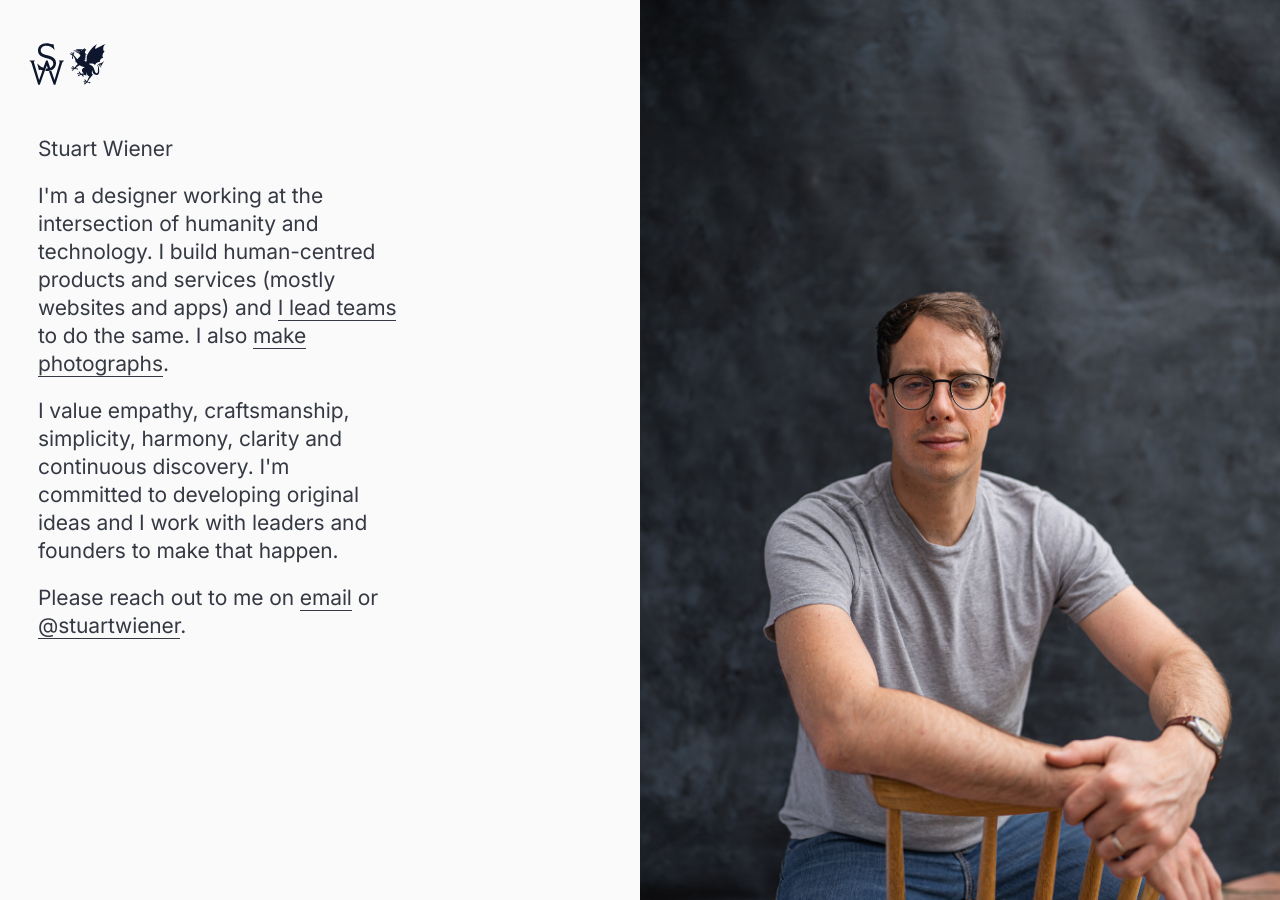
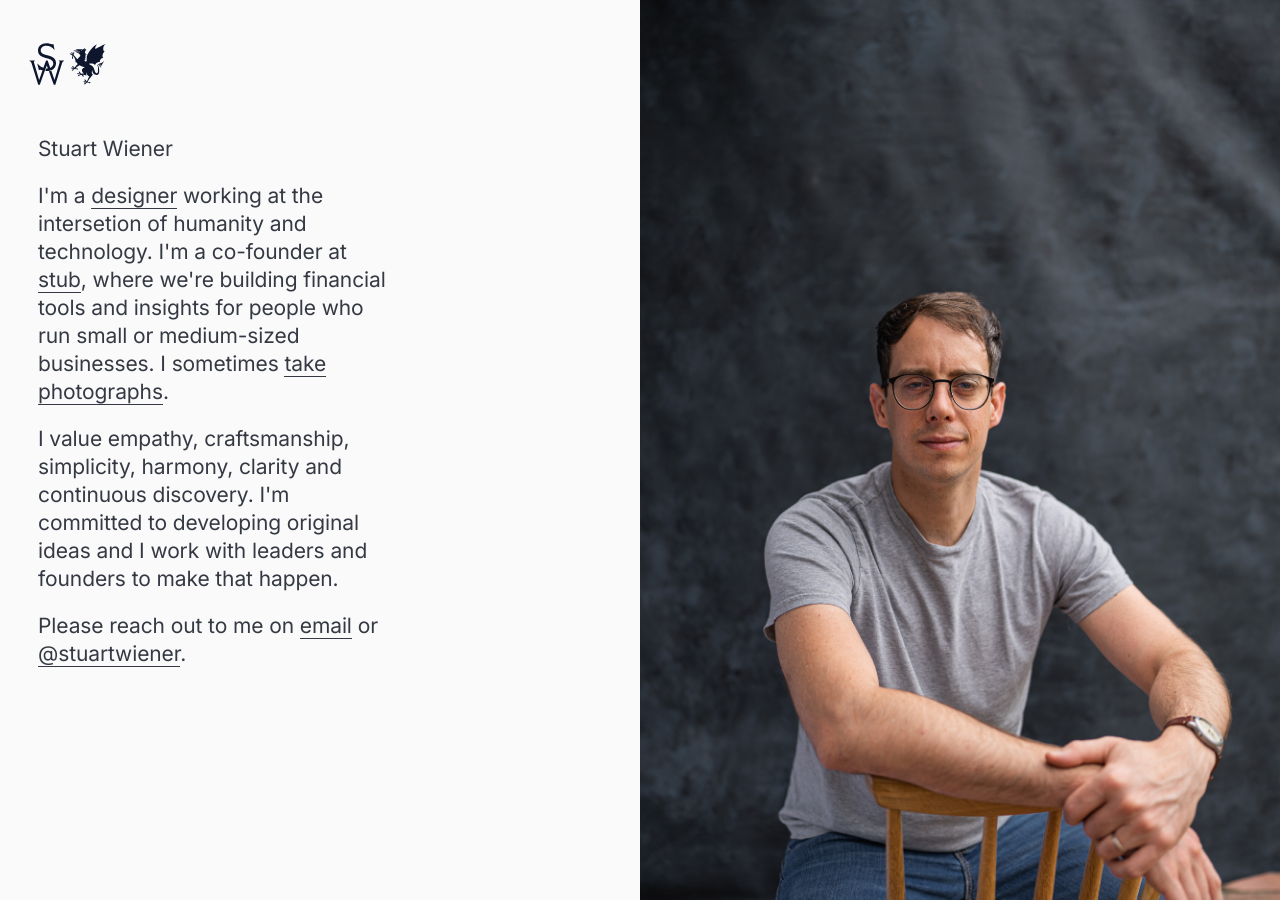
Before and after one commit to stuartwiener/stuartwiener.github.io, a Jekyll site: the page built from index.html, in a window 1280 px wide. Built offline with Jekyll 4.4.1, drawn with Linux system fonts in a browser that asks for light colours.

Commit message:
Update index.html

```diff
--- a/index.html
+++ b/index.html
@@ -6,7 +6,7 @@
 
 <h1>Stuart Wiener</h1>
 
-<p>I'm a designer working at the intersection of humanity and technology. I build human-centred products and services (mostly websites and apps) and <a href="https://www.linkedin.com/in/stuartwiener/">I lead teams</a> to do the same. I also <a href="https://www.instagram.com/stuartwiener/">make photographs</a>.</p>
+<p>I'm a <a href="https://www.linkedin.com/in/stuartwiener/">designer</a> working at the intersetion of humanity and technology. I'm a co-founder at <a href="https://stub.africa/">stub</a>, where we're building financial tools and insights for people who run small or medium-sized businesses. I sometimes <a href="https://www.instagram.com/stuartwiener/">take photographs</a>.</p>
 
 <p>I value empathy, craftsmanship, simplicity, harmony, clarity and continuous discovery. I'm committed to developing original ideas and I work with leaders and founders to make that happen.</p>
 
```
